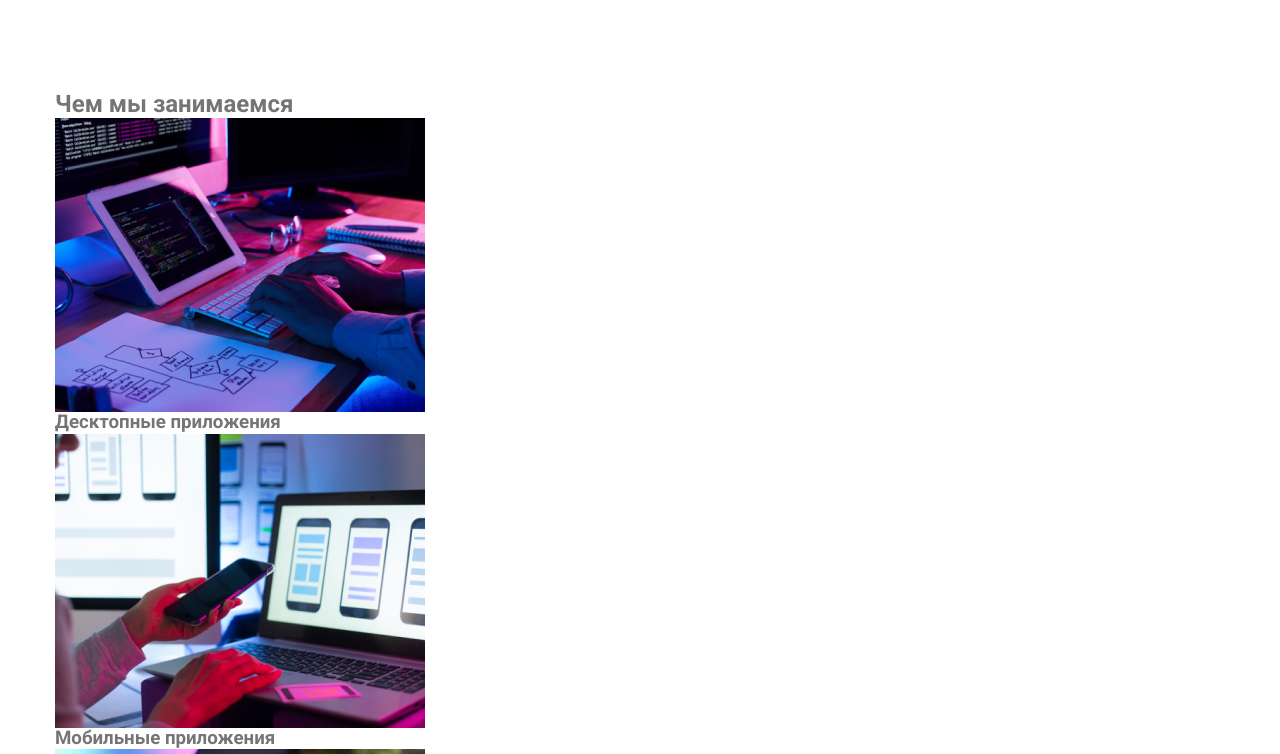
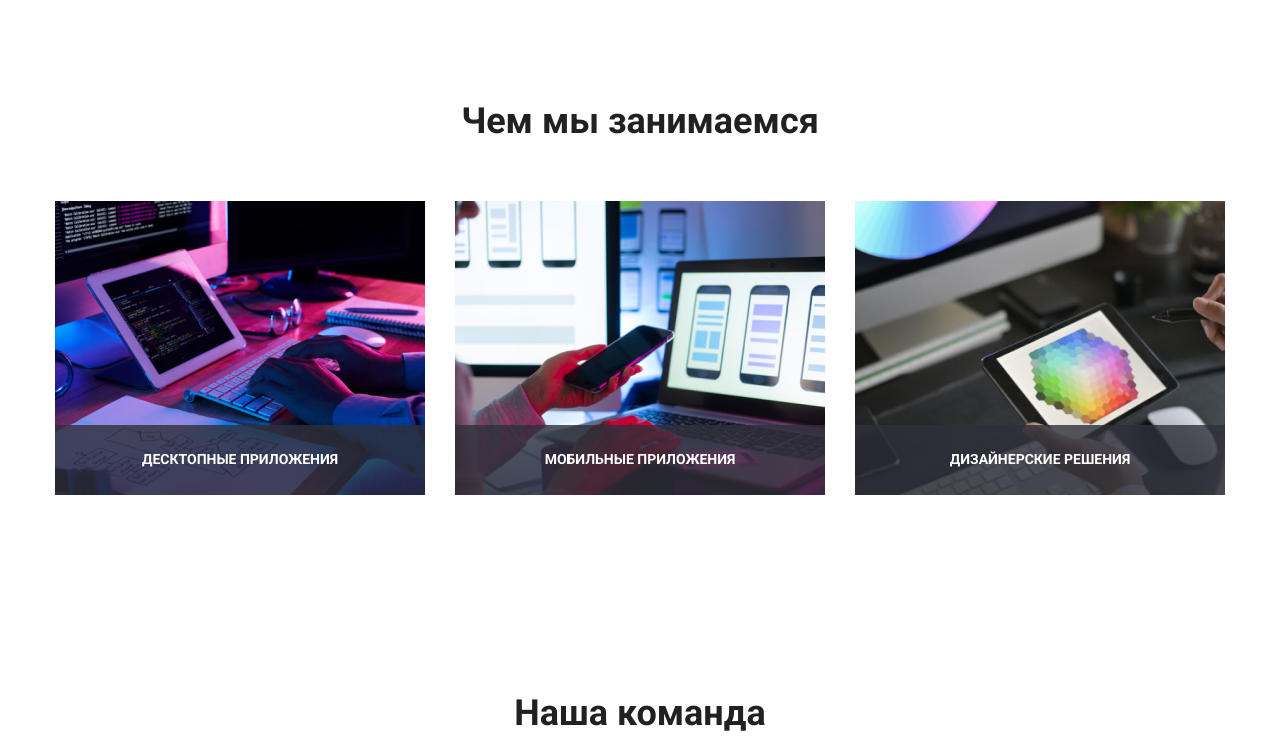
Before and after one commit to BunoOleg/goit-markup-hw-07, a plain HTML site: page index.html in a window 1280 px wide. Shown: the part 1026-1780 px from the top of the page. Drawn offline with nearby package versions, Linux system fonts and the light colour scheme.

Commit message:
Добавляє стилі в секцію чим ми займаємося

```diff
--- /dev/null
+++ b/sass/components/main-page-studio/_work.scss
@@ -0,0 +1,35 @@
+.work {
+  display: flex;
+}
+.work__item {
+  margin-right: 30px;
+  position: relative;
+}
+.work__item:nth-child(3n) {
+  margin-right: 0;
+}
+.section-title {
+  margin-top: 0;
+  margin-bottom: 50px;
+  font-size: 36px;
+  line-height: 1.67;
+  text-align: center;
+  color: $secondary-text-color;
+}
+.work__title {
+  position: absolute;
+  position: absolute;
+  bottom: 0;
+  display: block;
+  padding: 27px 80px;
+
+  width: 370px;
+  color: $white-color;
+  font-weight: 700;
+  font-size: 14px;
+  line-height: 1.14;
+  height: 70px;
+  text-align: center;
+  text-transform: uppercase;
+  background-color: rgba(47, 48, 58, 0.8);
+}
--- a/sass/main.scss
+++ b/sass/main.scss
@@ -4,3 +4,4 @@
 @import "./components/header/navigation-contacts";
 @import "./components/main-page-studio/hero";
 @import "./components/main-page-studio/preference";
+@import "./components/main-page-studio/work";
```
Also changed, not shown: css/main.css, css/main.min.css, 2 other files.
